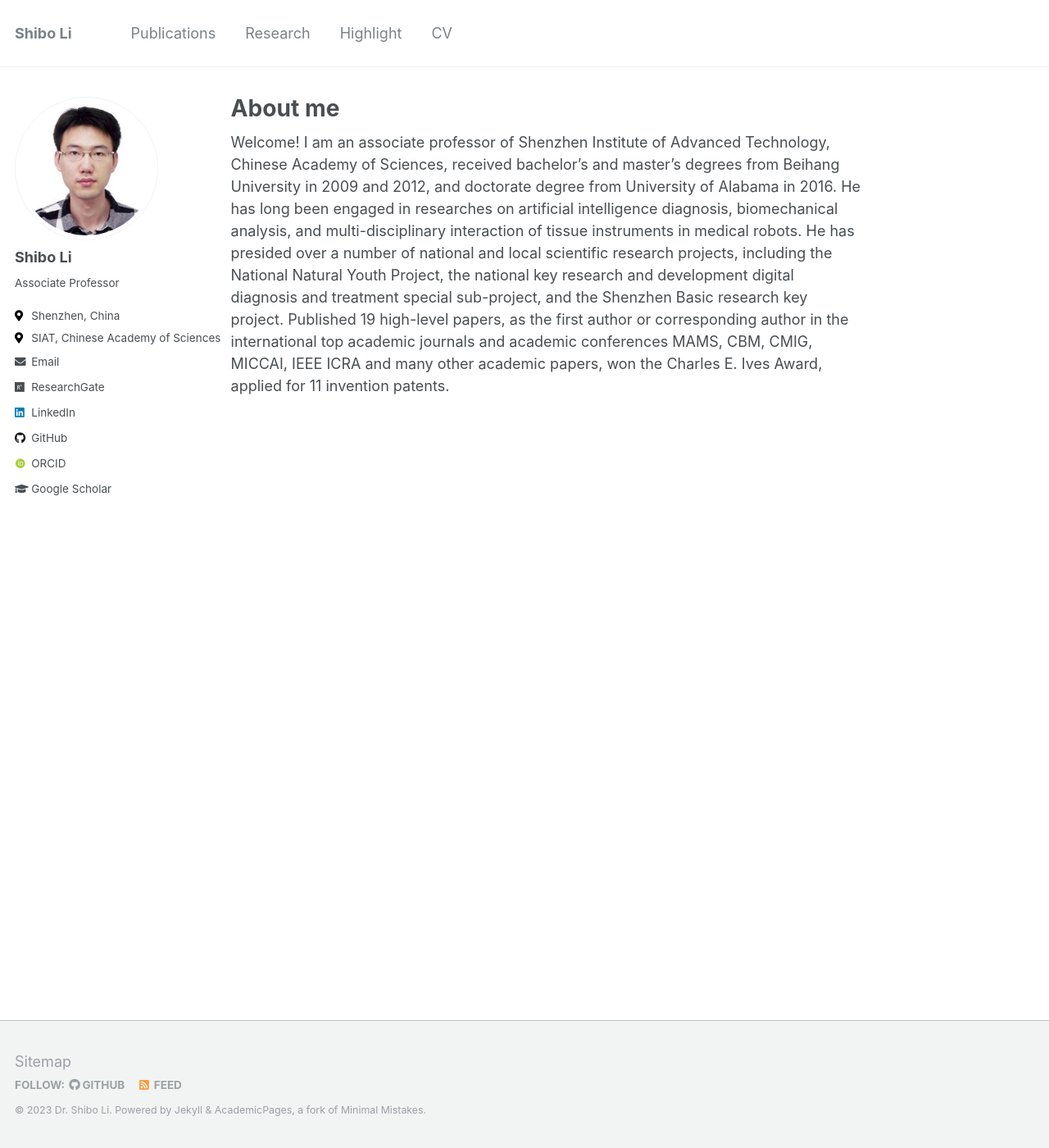
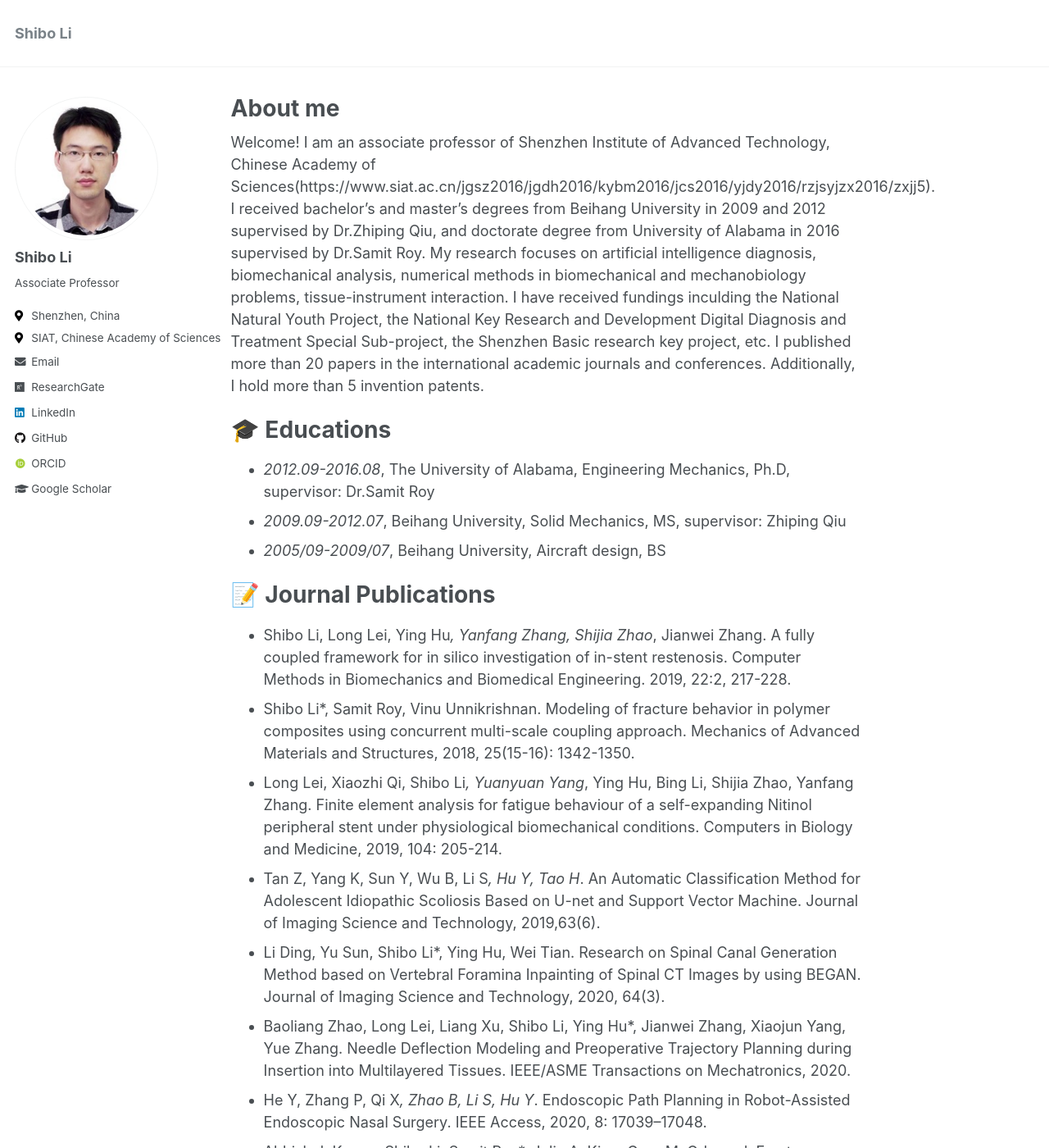
Before and after one commit to shiboli/shiboli.github.io, a Jekyll site: the page built from _pages/about.md, in a window 1280 px wide and 1400 px high. Shown: the whole window at 82% size. Built offline with Jekyll 4.4.1, drawn with Linux system fonts in a browser that asks for light colours; some web fonts are replaced; some of the changed text lies outside the part shown.

Commit message:
change of profile 0724

```diff
--- a/_pages/about.md
+++ b/_pages/about.md
@@ -8,10 +8,50 @@ redirect_from:
   - /about.html
 ---
 
-Welcome! I am an associate professor of Shenzhen Institute of Advanced Technology, Chinese Academy of Sciences, received bachelor's and master's degrees from Beihang University in 2009 and 2012, and doctorate degree from University of Alabama in 2016. He has long been engaged in researches on artificial intelligence diagnosis, biomechanical analysis, and multi-disciplinary interaction of tissue instruments in medical robots. He has presided over a number of national and local scientific research projects, including the National Natural Youth Project, the national key research and development digital diagnosis and treatment special sub-project, and the Shenzhen Basic research key project. Published 19 high-level papers, as the first author or corresponding author in the international top academic journals and academic conferences MAMS, CBM, CMIG, MICCAI, IEEE ICRA and many other academic papers, won the Charles E. Ives Award, applied for 11 invention patents.
+Welcome! I am an associate professor of Shenzhen Institute of Advanced Technology, Chinese Academy of Sciences(https://www.siat.ac.cn/jgsz2016/jgdh2016/kybm2016/jcs2016/yjdy2016/rzjsyjzx2016/zxjj5). I received bachelor's and master's degrees from Beihang University in 2009 and 2012 supervised by Dr.Zhiping Qiu, and doctorate degree from University of Alabama in 2016 supervised by Dr.Samit Roy.
+My research focuses on artificial intelligence diagnosis, biomechanical analysis, numerical methods in biomechanical and mechanobiology problems, tissue-instrument interaction. I have received fundings inculding the National Natural Youth Project, the National Key Research and Development Digital Diagnosis and Treatment Special Sub-project, the Shenzhen Basic research key project, etc. I published more than 20 papers in the international academic journals and conferences. Additionally, I hold more than 5 invention patents.
 
-<!-- I am also an affiliated
-researcher with the [Data-driven Analysis of Peace Project](https://dapp-lab.org)
+<span class='anchor' id='-xl'></span>
+
+# 🎓 Educations
+- *2012.09-2016.08*, The University of Alabama, Engineering Mechanics, Ph.D, supervisor: Dr.Samit Roy
+- *2009.09-2012.07*, Beihang University, Solid Mechanics, MS, supervisor: Zhiping Qiu
+- *2005/09-2009/07*, Beihang University, Aircraft design, BS
+
+<span class='anchor' id='-lwzl'></span>
+
+# 📝 Journal Publications
+
+
+- Shibo Li, Long Lei, Ying Hu*, Yanfang Zhang, Shijia Zhao*, Jianwei Zhang. A fully coupled framework for in silico investigation of in-stent restenosis. Computer Methods in Biomechanics and Biomedical Engineering. 2019, 22:2, 217-228.
+- Shibo Li*, Samit Roy, Vinu Unnikrishnan. Modeling of fracture behavior in polymer composites using concurrent multi-scale coupling approach. Mechanics of Advanced Materials and Structures, 2018, 25(15-16): 1342-1350.
+- Long Lei, Xiaozhi Qi, Shibo Li*, Yuanyuan Yang*, Ying Hu, Bing Li, Shijia Zhao, Yanfang Zhang. Finite element analysis for fatigue behaviour of a self-expanding Nitinol peripheral stent under physiological biomechanical conditions. Computers in Biology and Medicine, 2019, 104: 205-214.
+- Tan Z, Yang K, Sun Y, Wu B, Li S*, Hu Y, Tao H*. An Automatic Classification Method for Adolescent Idiopathic Scoliosis Based on U-net and Support Vector Machine. Journal of Imaging Science and Technology, 2019,63(6).
+- Li Ding, Yu Sun, Shibo Li*, Ying Hu, Wei Tian. Research on Spinal Canal Generation Method based on Vertebral Foramina Inpainting of Spinal CT Images by using BEGAN. Journal of Imaging Science and Technology, 2020, 64(3).
+- Baoliang Zhao, Long Lei, Liang Xu, Shibo Li, Ying Hu*, Jianwei Zhang, Xiaojun Yang, Yue Zhang. Needle Deflection Modeling and Preoperative Trajectory Planning during Insertion into Multilayered Tissues. IEEE/ASME Transactions on Mechatronics, 2020.
+- He Y, Zhang P, Qi X*, Zhao B, Li S, Hu Y*. Endoscopic Path Planning in Robot-Assisted Endoscopic Nasal Surgery. IEEE Access, 2020, 8: 17039–17048.
+- Abhishek Kumar, Shibo Li, Samit Roy*, Julia A. King, Greg M. Odegard. Fracture properties of nanographene reinforced EPON 862 thermoset polymer system. Composites Science and Technology, 2015.4.9, (114): 87-93.
+- Xuyang Xie, Yu Wang*, Shibo Li*, Long Lei, Yuanyuan Yang, Ying Hu. Super-Resolution reconstruction of Bone Micro-Structure Micro-CT Image based on Auto-Encoder Structure. 2019 IEEE International Conference on Robotics and Biomimetics. December 6-8, 2019, Dali, Yunnan Province, China.
+- Shibo Li, Long Lei, Ying Hu, Yucheng He*, Yu Sun* and Yimin Zhou. A GPU parallelization scheme for 3D agent-based simulation of in-stent restenosis. 2019 IEEE International Conference on Cyborg and Bionic Systems. September 18-20, 2019, Munich, Germany.
+- Samit Roy, Abhishek Kumar, Shibo Li, A Nano-micro-macro-multiscale Model for Progressive Failure Prediction in Advanced Composites, in: The Structural Integrity of Carbon Fiber Composites, Springer, Cham 2017, pp. 137–169.
+- Zhiqiang Tan, Jun Li, Huiren Tao, Shibo Li*, Ying Hu*. XctNet: Reconstruction network of volumetric images from a single X-ray image. Comput. Medical Imaging Graph, 2022.
+- Shaolin Lu#, Shibo Li#, Yu Wang, Lihai Zhang, Ying Hu* and Bing Li*. Prior information-based high-resolution tomography image reconstruction from a single digitally reconstructed radiograph. Physics in Medicine & Biology. 2022.
+- Yu Wang, Shibo Li, Baoliang Zhao, Jianwei Zhang, Yuanyuan Yang*, et al. (2022). "A ResNet‐based approach for accurate radiographic diagnosis of knee osteoarthritis.” CAAI Transactions on Intelligence Technology, 1-10.
+- Z. Tan, S. Li, Y. Hu, H. Tao, and L. Zhang, “Semi-XctNet: Volumetric images reconstruction network from a single projection image via semi-supervised learning,” Computers in Biology and Medicine, vol. 155, p. 106663, Mar. 2023, doi: 10.1016/j.compbiomed.2023.106663.
+
+# 💬 Conferences
+
+- Jun Li, Shibo Li*, Ying Hu*, Huiren Tao. A Self-Guided Framework for Radiology Report Generation. MICCAI, 2022.
+- Zhengjun Yu, Shibo Li*, Ying Hu, Haiyang Jin* and Gang Yu. Switching fluctuation compensation of the multi-view optical positioning system under camera occlusion. IEEE International Conference on Real-time Computing and Robotics. July 15-19, 2021, Xining, China.
+- Liang Xu, Baoliang Zhao*, Long Lei, Shibo Li, Ying Hu, Peng Zhang*, Yue Zhang, Xiaojun Yang. Needle Deflection Modeling and Verification during Insertion into Soft Tissue. IEEE International Conference on Cyborg and Bionic Systems, Munich, 2019.9.18-2019.9.20.
+- Jinhang  Li, Shibo Li*, Zili Yang, Tailin Wu, Ying Hu. 2022. An Automatic Scoliosis Diagnosis Platform Based on Deep Learning Approach. 2022 4th Asia Pacific Information Technology Conference (APIT 2022), January 14-16, 2022, Bangkok, Tailand.
+- Xiale Lin, Lei Long, Shibo Li*, Xiaozhi Qi, Ying Hu, Bing Li and Jianwei Zhang. Design and Analysis of Experimental Device for Fatigue Test of the Lower Limb Vascular Stent. IEEE/ICIA, August 11-14, 2018, Wuyi Mountains, Fujian, China.
+- Yanru Miao, Yu Sun, Shibo Li, and Ying Hu*. Spinal Neoplasm Image Inpainting with Deep Convolutional Neutral Networks. 2019 IEEE International Conference on Robotics and Biomimetics. December 6-8, 2019, Dali, Yunnan Province, China.
+
+<span class='anchor' id='-ryjx'></span>
+
+
+<!-- I am also an affiliated researcher with the [Data-driven Analysis of Peace Project](https://dapp-lab.org)
 and a research collaborator with the
 [Research on International Policy Implementation Lab](https://bridgingthegapproject.org/ripil).
 
```
Also changed, not shown: _data/navigation.yml (+8 -8 lines), 15 other files.
